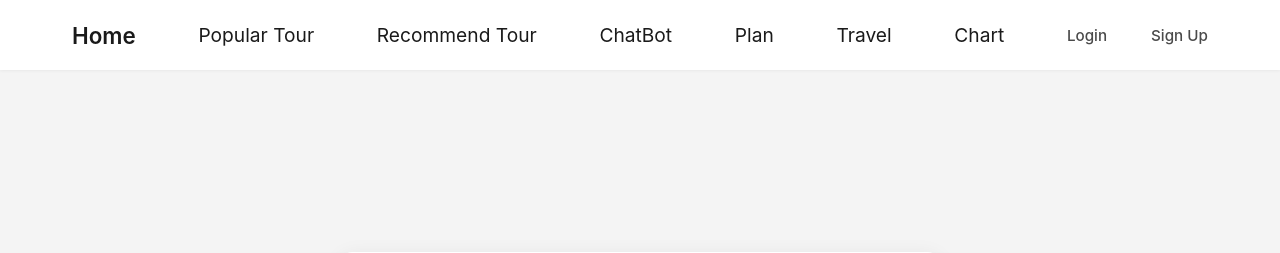
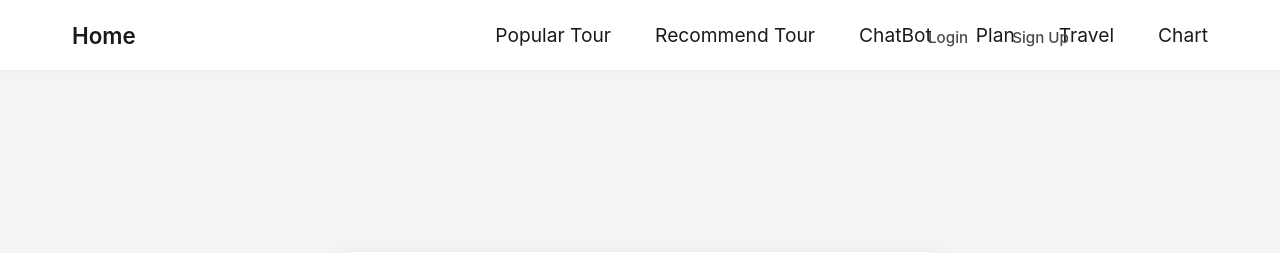
Before and after one commit to Jeong-Seongwon/tour_recommendation, a Django app: page /accounts/profile/ in a window 1280 px wide. Shown: the top 253 px of the page. Run offline with Django 4.2, Linux system fonts and the light colour scheme.

Commit message:
navbar 수정

```diff
--- a/static/main/css/navbar.css
+++ b/static/main/css/navbar.css
@@ -34,6 +34,12 @@
     transition: all 0.2s ease;
 }
 
+.navbar-menus {
+    display: flex;
+    align-items: center;
+    gap: 20px;
+}
+
 .navbar-menu {
     font-size: 1.2rem;
     color: #1a1a1a;
@@ -44,6 +50,12 @@
 }
 
 .navbar-links {
+    position: absolute;
+    top: 0;
+    right: 0;
+    width: 30%; /* 원하는 너비 지정 */
+    min-width: 200px; /* 최소 너비 설정 */
+    padding: 20px;
     display: flex;
     align-items: center;
     gap: 20px;
--- a/templates/navbar.html
+++ b/templates/navbar.html
@@ -2,6 +2,7 @@
    <div class="navbar-container">
        <a href="{% url 'main' %}" class="navbar-brand">Home</a>
 
+       <div class="navbar-menus">
            <a href="{% url 'recommend:tour' %}" class="navbar-menu">Popular Tour</a>
            <a href="{% url 'recommend:customer' %}" class="navbar-menu">Recommend Tour</a>
            <a href="{% url 'chatbot:chatbot' %}" class="navbar-menu">ChatBot</a>
@@ -10,6 +11,7 @@
            <a href="{% url 'recommend:travel_detail' %}" class="navbar-menu">Travel</a>
 
            <a href="{% url 'chart:chart' %}" class="navbar-menu">Chart</a>
+       </div>
 
        <div class="navbar-links">
            {% if user.is_authenticated %}
```
Lines whose indentation alone changed are shown as unchanged.
